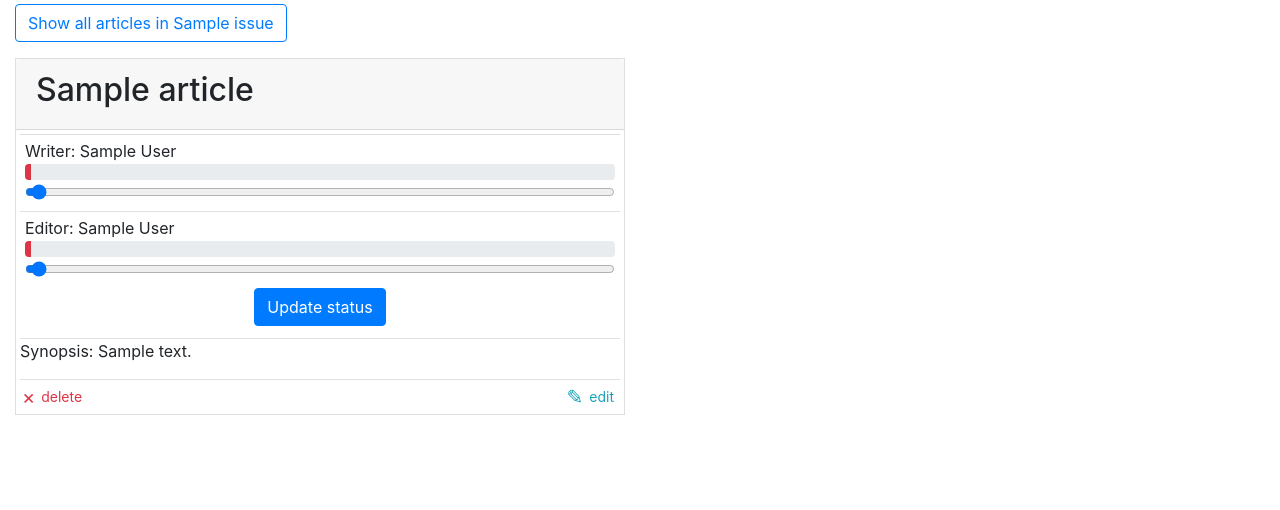
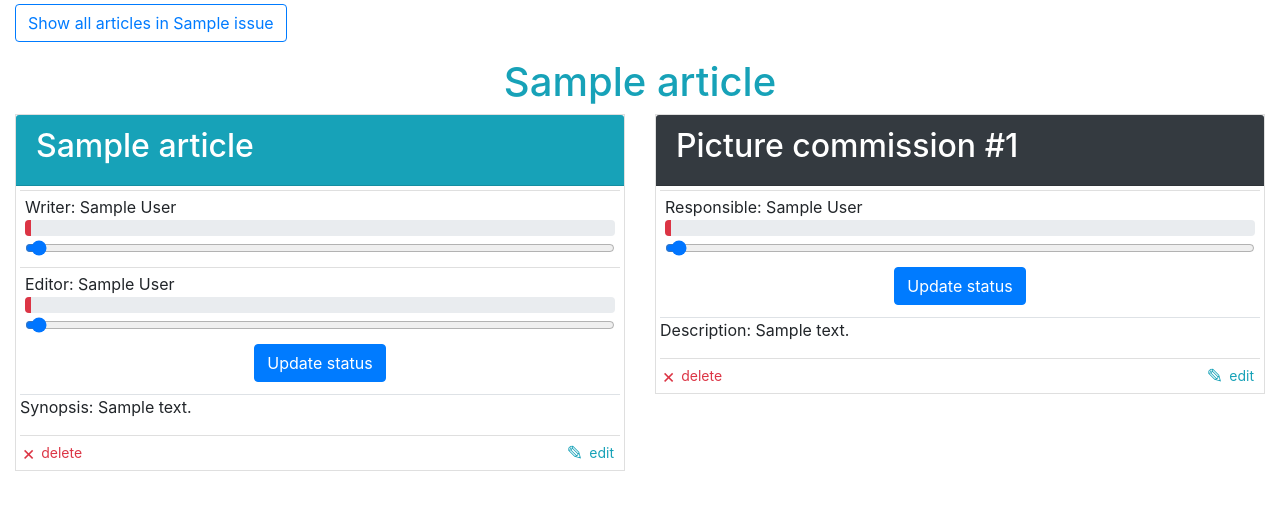
Before and after one commit to ValheKouneli/SkrolliEditor, a Flask app: page /articles/1/ in a window 1280 px wide. Shown: the part 56-566 px from the top of the page. Run offline with Flask 2, Linux system fonts and the light colour scheme; a user stored in the database is signed in; tables that the repository leaves empty hold one stand-in row (values such as "Sample post"); parts of the project's set-up code (start-up, migrations or seed data) failed here and were passed over; some libraries are stand-ins or nearby versions.

Commit message:
show pictures for article on the single article page

```diff
--- a/application/articles/views.py
+++ b/application/articles/views.py
@@ -7,7 +7,7 @@ from application.articles.models import Article, Synopsis, \
 from application.articles.forms import ArticleForm
 from application.auth.models import User
 from application.help import getArticleWithId, getArticlesWithCondition, \
-    getPeopleOptions, getEditorOptions, getIssueOptions
+    getPeopleOptions, getEditorOptions, getIssueOptions, getPicturesForArticle
 
 
 
@@ -60,9 +60,11 @@ def articles_show(article_id):
     article = getArticleWithId(int(article_id))
     if not article:
         return redirect(url_for("error404"))
+    pictures = getPicturesForArticle(int(article_id)).fetchall()
 
     return render_template("articles/article.html",
         article=article,
+        pictures=pictures,
         current_user=current_user,
         alert = alert)
 
--- a/application/help.py
+++ b/application/help.py
@@ -80,6 +80,24 @@ def getArticleWithId(id):
     except:
         return None
 
+def getPicturesForArticle(id):
+    if not isinstance(id, int):
+        return None
+    query = text(
+        "SELECT Picture.id AS id,"
+        " Picture.article_id AS article_id,"
+        " Picture.description AS description,"
+        " Article.name AS article,"
+        " Article.id AS article_id,"
+        " Responsible.name AS responsible,"
+        " Picture.status AS status"
+        " FROM Picture"
+        " LEFT JOIN Account Responsible ON Picture.responsible = Responsible.id"
+        " LEFT JOIN Article ON Picture.article_id = Article.id"
+        " WHERE Picture.article_id = %d" % id
+    )
+    return db.engine.execute(query)
+
 def name_only_contains_certain_characters(form, field):
     message = 'Name contains illegal characters or does not start with a capital letter.'
 
--- a/application/pictures/views.py
+++ b/application/pictures/views.py
@@ -48,6 +48,10 @@ def pictures_form(article_id):
         form = form,
         article = article)
 
+@app.route("/pictures/<picture_id>/", methods=["GET", "POST"])
+def picture_update(picture_id):
+    return redirect(url_for("index"))
+
 
 def create_picture_form():
     form = PictureForm()
--- a/application/templates/articles/article.html
+++ b/application/templates/articles/article.html
@@ -1,6 +1,6 @@
 {% extends "layout.html" %}
-{% from "articles/progress_bar_macro.html" import progressbar %}
 {% from "articles/articlecard_macro.html" import articlecard %}
+{% from "pictures/picturecard_macro.html" import picturecard %}
 
 {% block body %}
 <p>
@@ -11,10 +11,16 @@
 {% endif %}
 </p>
 
+<h1 class="text-center text-info">{{ article.name }}</h1>
 <div class="row">
     <div class="col col-md-6 col-sm-12">
         {{ articlecard(article=article, current_user=current_user, open=True) }}
     </div>
+    {% for picture in pictures %}
+        <div class="col col-md-6 col-sm-12">
+            {{ picturecard(picture=picture, current_user=current_user) }}
+        </div>
+    {% endfor %}
 </div>
 
 
--- a/application/templates/articles/articlecard_macro.html
+++ b/application/templates/articles/articlecard_macro.html
@@ -44,7 +44,7 @@
 
     {% else %}
 
-        <div class="card-header font-weight-bold text-left">
+        <div class="card-header bg-info text-white font-weight-bold text-left">
             <h2>{{ article.name }}</h2>
         </div>
 
--- a/application/templates/pictures/picturecard_macro.html
+++ b/application/templates/pictures/picturecard_macro.html
@@ -1,4 +1,4 @@
-{% macro articlecard(article, current_user, accordion_name="", open=false) -%}
+{% macro picturecard(picture, current_user, accordion_name="", open=false) -%}
 {% from "articles/progress_bar_macro.html" import progressbar %}
 
 <div class="card rounded-0">
@@ -44,7 +44,7 @@
 
     {% else %}
 
-        <div class="card-header font-weight-bold text-left">
+        <div class="card-header bg-dark text-white font-weight-bold text-left">
             <h2>Picture commission #{{ picture.id }}</h2>
         </div>
 
@@ -102,7 +102,7 @@
                         <li class="list-group-item text-center px-2 border-bottom border-top-0 mt-0 pt-0">
                             <input class="btn btn-primary"
                                 type="submit"
-                                name="update_status"
+                                name="update_commission_status"
                                 value="Update status">
                         </li>
                     {% endif %}
@@ -140,7 +140,7 @@
                                     data-placement="top"
                                     title="Delete commission"
                                     type="submit"
-                                    name="delete"
+                                    name="delete_commission"
                                     value="submit">
 
                                     <div class="btn-group">
@@ -167,7 +167,7 @@
                                 data-placement="top"
                                 title="Edit commission"
                                 type="submit"
-                                name="edit"
+                                name="edit_commission"
                                 value="submit">
 
                                 <div class="btn-group p-0 m-0">
```
